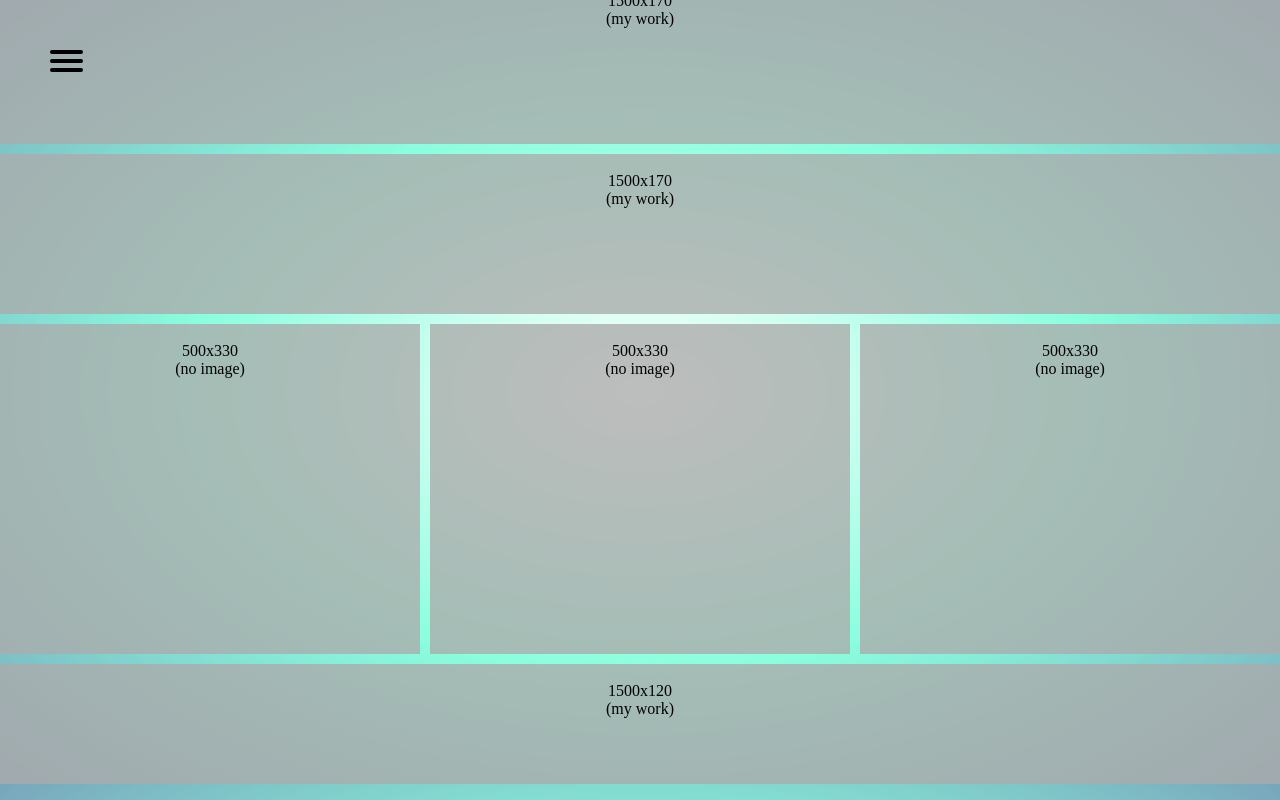
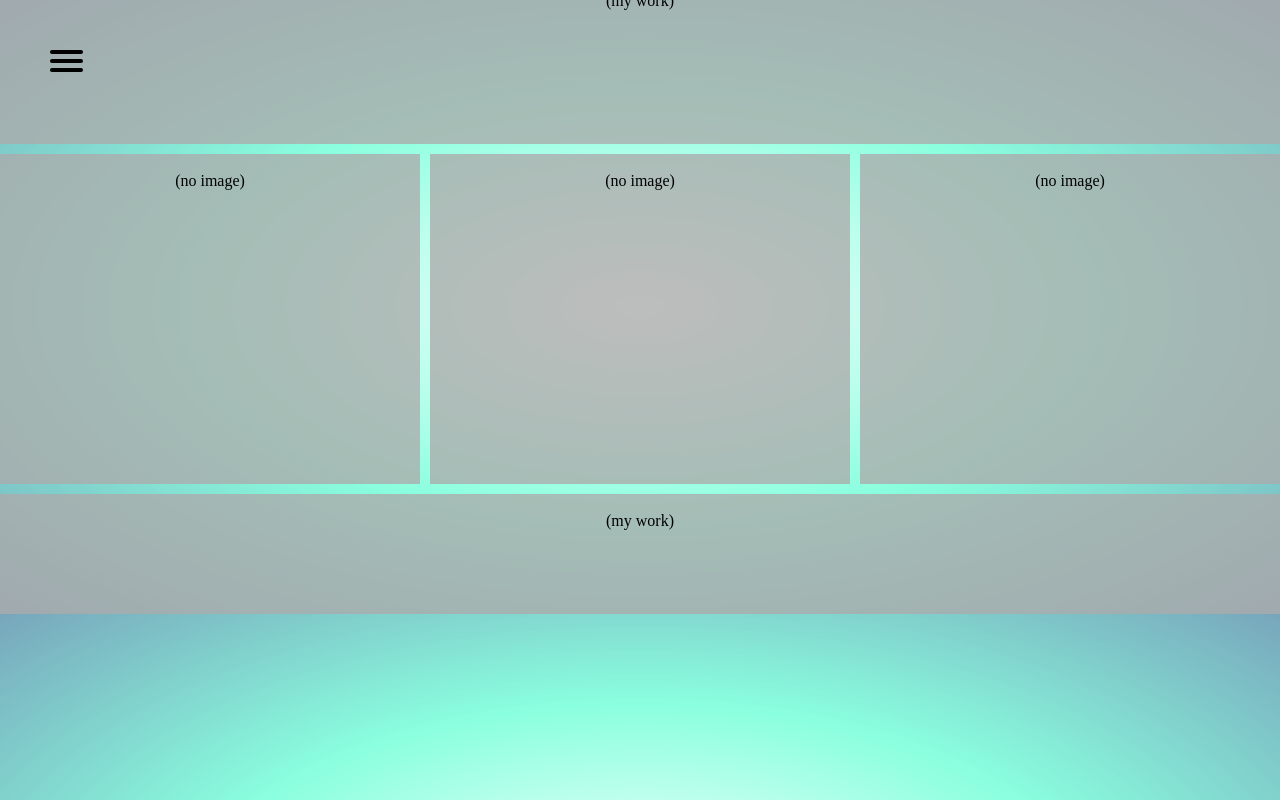
Before and after one commit to PredatorResav/Final-Term1, a plain HTML site: page Portfolio.html in a window 1280 px wide. Drawn offline with Linux system fonts and the light colour scheme.

Commit message:
removed one placeholder

```diff
--- a/Portfolio.html
+++ b/Portfolio.html
@@ -54,12 +54,11 @@
 
 <div class="boxcontainer">
 
-	  <div id="box1"><br>1500x170<br>(my work)</div>
-    <div id="box2"><br>1500x170<br>(my work)</div>
-    <div id="box3"><br>500x330<br>(no image)</div>
-    <div id="box4"><br>500x330<br>(no image)</div>
-    <div id="box5"><br>500x330<br>(no image)</div>
-    <div id="box6"><br>1500x120<br>(my work)</div>
+	  <div id="box1"><br>(my work)</div>
+    <div id="box3"><br>(no image)</div>
+    <div id="box4"><br>(no image)</div>
+    <div id="box5"><br>(no image)</div>
+    <div id="box6"><br>(my work)</div>
 
 </div>
 
```
